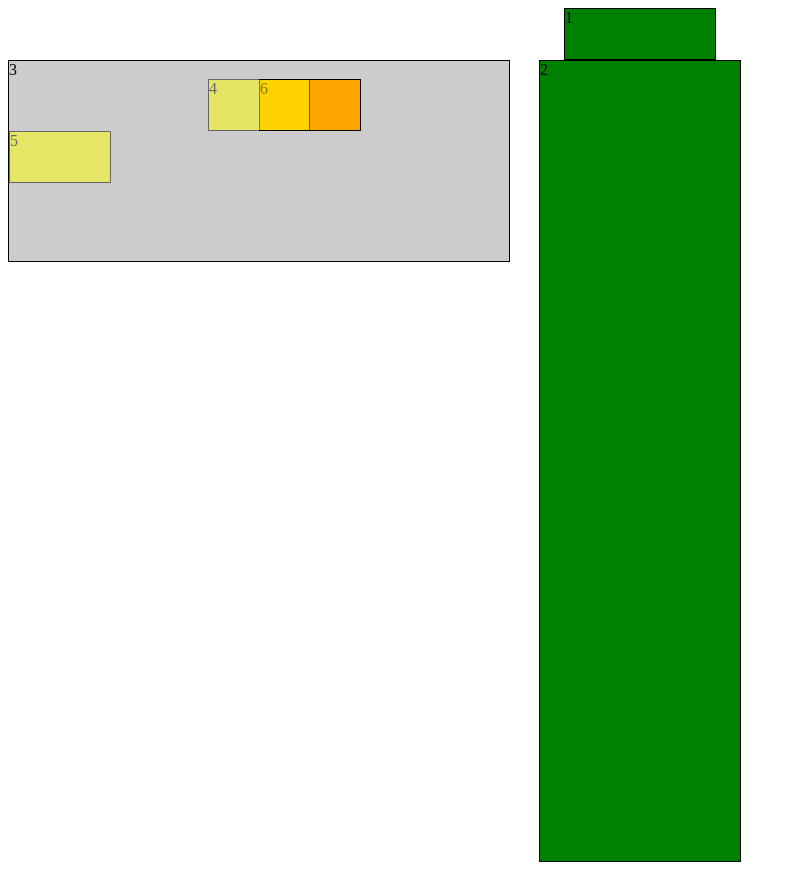
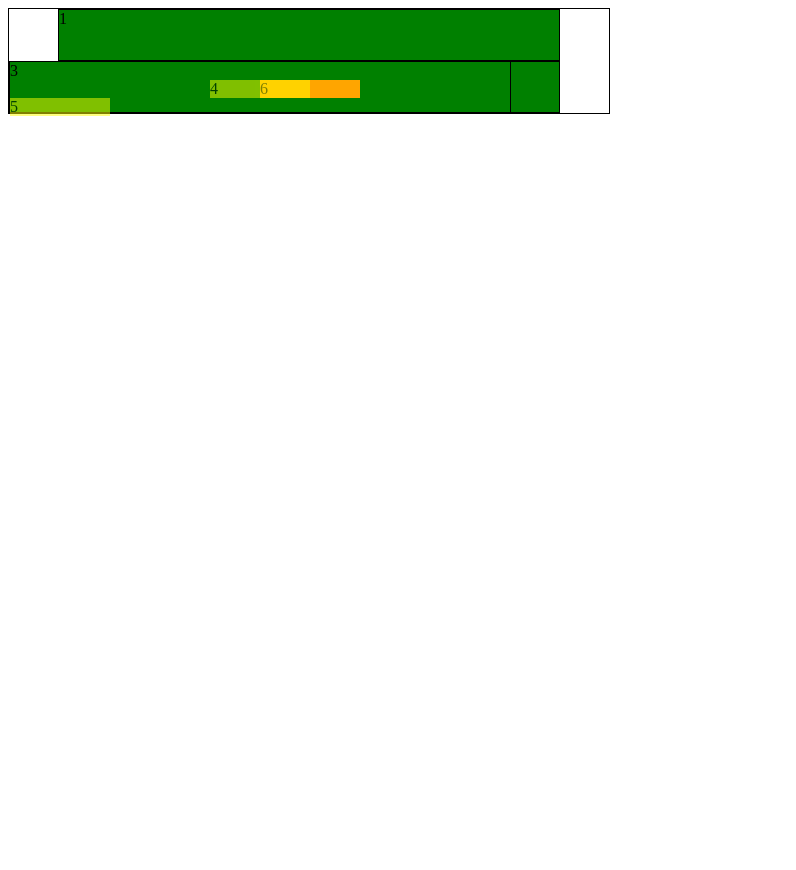
Before and after one commit to Sam-Pig/front-end, a plain HTML site: page projects/task-css-08.html in a window 1280 px wide. Shown: the whole page, without its empty margins (0-796 px from the left). After the commit the page ends 800 px from the top, so only its background shows below. Drawn offline with Linux system fonts and the light colour scheme.

Commit message:
Update task-css-08.html

```diff
--- a/projects/task-css-08.html
+++ b/projects/task-css-08.html
@@ -5,7 +5,12 @@
   <meta name="viewport" content="width=device-width">
   <title>关于relative、absolute、fixed、z-index的练习</title>
   <style>
-    div {
+    .container {
+      width: 600px;
+      border: 1px solid;
+      margin： 0 auto；
+     }
+    .container>div {
       width: 500px;
       height: 50px;
       background: green;
@@ -56,12 +61,14 @@
   </style>
 </head>
 <body>
-  <div class="box1">1</div>
-  <div class="box3">3
+  <div class="container">
+    <div class="box1">1</div>
+    <div class="box3">3
       <div class="box6">6</div>
       <div class="box4">4</div>
       <div class="box5">5</div>
+    </div>
+    <div class="box2">2</div>
   </div>
-  <div class="box2">2</div>
 </body>
 </html>
```
